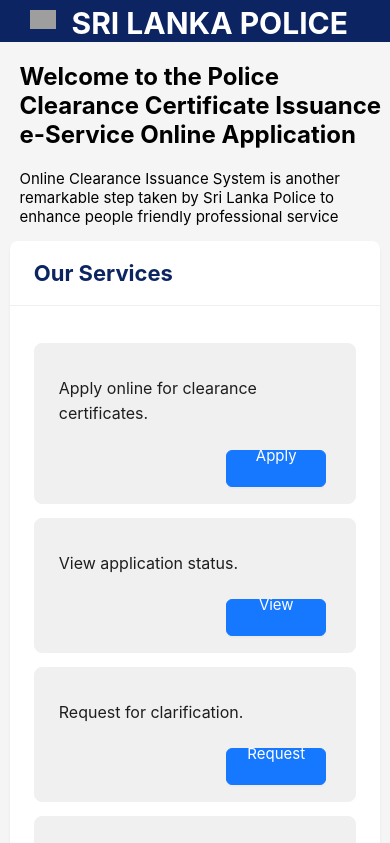
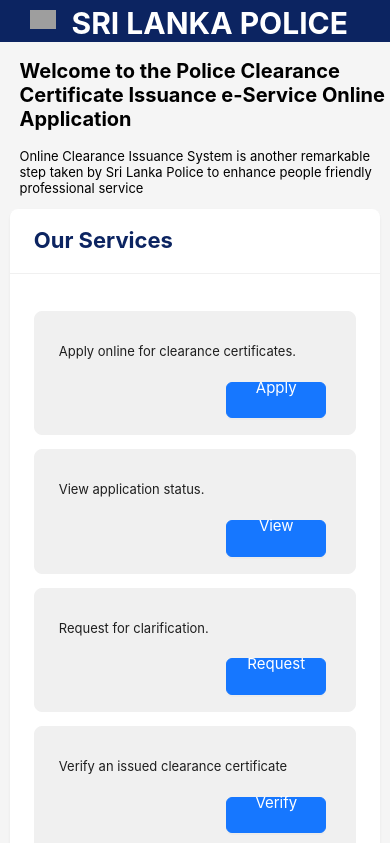
Before and after one commit to ideaBoostOrg/PoliceApp_FrontEnd, a React (Create React App) app: page /certificateVerification in a window 390 px wide. Shown: the top 843 px of the page. Built offline with nearby package versions, Linux system fonts and the light colour scheme; grey boxes are pictures that could not be loaded.

Commit message:
Responsive Views

```diff
--- a/src/assests/styles/partials/dashbord.scss
+++ b/src/assests/styles/partials/dashbord.scss
@@ -4,7 +4,16 @@
   // height: 5em;
 
   p{
-    font-size: 16px;
+    @media screen and (max-width: 576px) {
+      font-size: 13px;
+    }
+    @media screen and (min-width: 577px) and (max-width: 992px) {
+      font-size: 14px;
+    }
+    @media screen and (min-width: 1200px){
+      font-size: 15px;
+    }
+
   }
 
 }
--- a/src/components/ApplicationStatusCheck.tsx
+++ b/src/components/ApplicationStatusCheck.tsx
@@ -42,7 +42,7 @@
               </Item>
             </Form>
             <Row justify="center">
-                    <Col xs={8} sm={8} md={8} lg={6} xl={4}>
+                    <Col xs={6} sm={4} md={4} lg={3} xl={3}>
                         <div className="submit-container">
                             <Button onClick={handleClick} type="primary" htmlType="submit" className="submit-btn" block>Submit</Button>
                         </div>
--- a/src/components/Dashboard/Services.tsx
+++ b/src/components/Dashboard/Services.tsx
@@ -1,6 +1,7 @@
 import React, { FC } from "react";
 import { Button, Card, Col, Row, Typography } from "antd";
 import { Link } from "react-router-dom";
+import '../../css/home.scss';
 const { Title } = Typography;
 
 const Services: FC = () => {
--- a/src/components/Dashboard/index.tsx
+++ b/src/components/Dashboard/index.tsx
@@ -7,8 +7,8 @@
   return (
     <>
       <div className="dashboard-header">
-        <h2>Welcome to the Police Clearance Certificate Issuance e-Service Online Application</h2>
-        <p className='text'>Online Clearance Issuance System is another remarkable step taken by Sri Lanka Police to enhance people friendly professional service</p>
+        <h2 className='home-header'>Welcome to the Police Clearance Certificate Issuance e-Service Online Application</h2>
+        <p className="instruction-text">Online Clearance Issuance System is another remarkable step taken by Sri Lanka Police to enhance people friendly professional service</p>
       </div>
 
       <Card title={<h1 className='header'>Our Services</h1>} bordered={false} className="dashboard-card">
--- a/src/components/RequestClarificationInstructions.tsx
+++ b/src/components/RequestClarificationInstructions.tsx
@@ -105,7 +105,7 @@
               </Item>
             </Form>
             <Row justify="center">
-                    <Col xs={8} sm={8} md={8} lg={6} xl={4}>
+                    <Col xs={6} sm={4} md={4} lg={3} xl={3}>
                         <div className="submit-container">
                             <Button onClick={handleClick} type="primary" htmlType="submit" className="submit-btn" block>Submit</Button>
                         </div>
--- /dev/null
+++ b/src/css/home.scss
@@ -0,0 +1,33 @@
+@media screen and (max-width: 576px) {
+    .instruction-text{
+      font-size: 14px;
+    }
+    .home-header{
+        font-size: 20px;
+    }
+
+
+
+  }
+
+  @media screen and (min-width: 577px) and (max-width: 992px) {
+    .instruction-text{
+      font-size: 15px;
+    }
+    .home-header{
+        font-size: 21px;
+    }
+
+
+
+  }
+  @media screen and (min-width: 1200px){
+    .instruction-text{
+      font-size: 16px;
+    }
+    .home-header{
+        font-size: 22px;
+    }
+
+
+  }
--- a/src/css/statusCheck.scss
+++ b/src/css/statusCheck.scss
@@ -13,10 +13,10 @@
     .submit-container {
         display: flex;
         justify-content:center;
+        align-items: 'center';
+        height: '100%';
       }
-      .submit-btn{
-        width:10%
-    }
+
 
   }
 
@@ -30,10 +30,10 @@
     .submit-container {
         display: flex;
         justify-content:center;
+        align-items: 'center';
+        height: '100%';
       }
-      .submit-btn{
-        width:10%
-    }
+
   }
   @media screen and (min-width: 1200px){
     .instruction-text{
@@ -45,8 +45,7 @@
     .submit-container {
         display: flex;
         justify-content:center;
+        align-items: 'center';
       }
-      .submit-btn{
-        width:10%
-    }
+
   }
```
